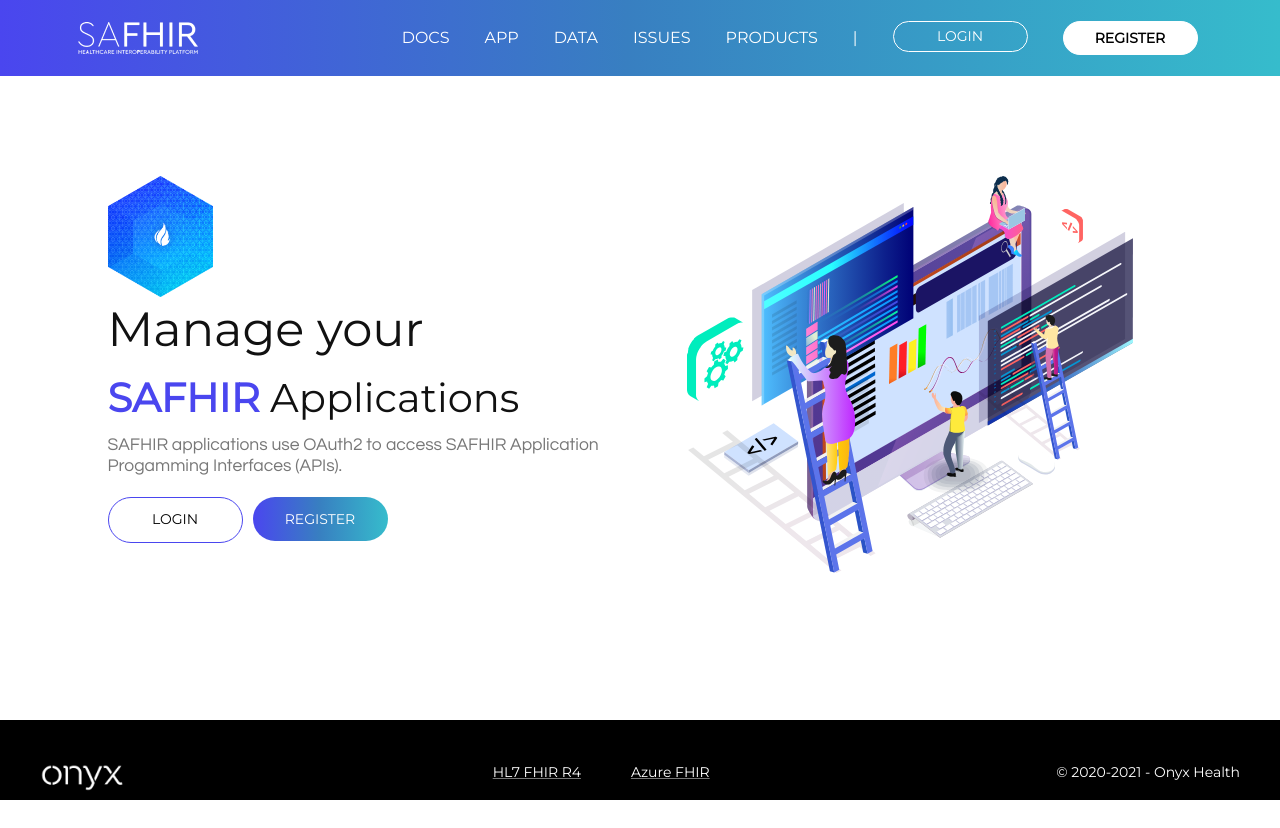
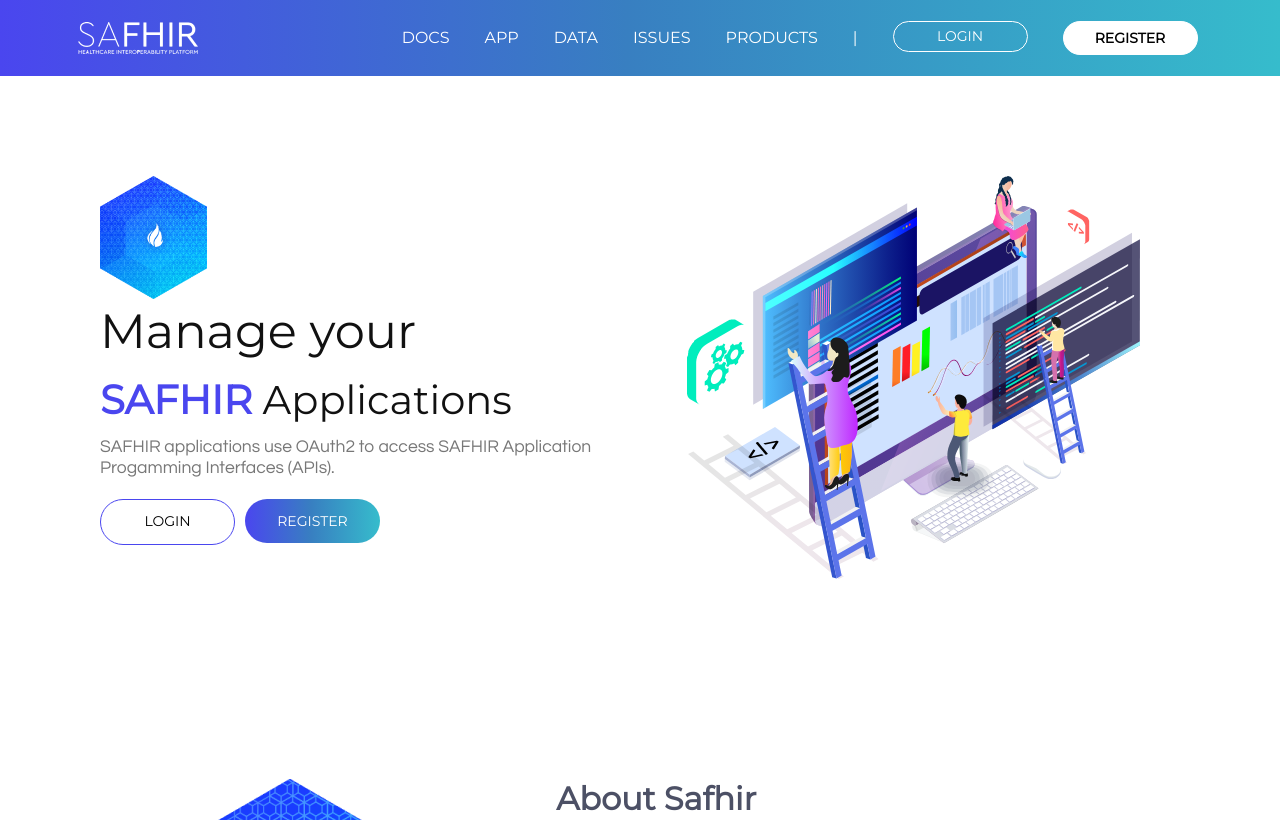
Before and after one commit to amaben2020/safhir-dev-portal, a React (Create React App) app: page / in a window 1280 px wide. Built offline with nearby package versions, Linux system fonts and the light colour scheme.

Commit message:
Making the footer scrollable instead of absolute

```diff
--- a/src/App.tsx
+++ b/src/App.tsx
@@ -3,14 +3,13 @@
 import "react-toastify/dist/ReactToastify.css";
 import LandingPage from "./components/LandingPage";
 import Footer from "./components/Footer";
+import { useState, useEffect } from "react";
 
 function App() {
   return (
     <>
       <NavigationBar />
-
       <LandingPage />
-      <Footer />
     </>
   );
 }
--- a/src/Sass/components/footer.scss
+++ b/src/Sass/components/footer.scss
@@ -1,9 +1,6 @@
 footer {
   width: 100vw;
-  position: absolute;
-  bottom: 0;
   background: black;
   height: 5rem;
   padding: 4rem !important;
-  left: 0;
 }
--- a/src/Sass/pages/header.scss
+++ b/src/Sass/pages/header.scss
@@ -1,7 +1,6 @@
 .landingPage__wrapper {
   padding: 10rem;
   display: flex;
-  position: relative;
 
   &-button-area {
     margin-top: 2rem;
@@ -10,13 +9,11 @@
       background: transparent;
       color: linear-gradient(90deg, #4a46ef 0%, #387fc1 48.96%, #36bccc 100%);
       border: 0.5px solid #4a46ef;
-
       border-radius: 10000px;
       font-family: "Montserrat";
       font-style: normal;
       font-weight: normal;
       font-size: 14px;
-
       text-transform: uppercase;
       font-weight: 500;
       width: 135px;
@@ -145,7 +142,8 @@
 
 .overflow {
   overflow-y: scroll !important;
-  height: 90vh;
+  height: 93vh;
+
   &::-webkit-scrollbar {
     width: 0 !important;
     background: transparent !important; /* Optional: just make scrollbar invisible */
@@ -216,7 +214,6 @@
     line-height: 24px;
     letter-spacing: 0em;
     text-align: left;
-    // text-decoration: underline;
   }
 }
 
--- a/src/components/Footer.tsx
+++ b/src/components/Footer.tsx
@@ -4,7 +4,20 @@
 const Footer = () => {
   return (
     <div className="footer">
-      <img src={logoWhite} alt="" />
+      <footer>
+        <div className="footer-wrapper">
+          <div className="footer-section">
+            <img src={logoWhite} alt="" className="footer-section-logo" />
+          </div>
+          <div className="footer-wrapper-1">
+            <p className="footer-section-text space">HL7 FHIR R4</p>
+            <p className="footer-section-text">Azure FHIR</p>
+          </div>
+          <div className="footer-wrapper-2">
+            <p className="footer-section-text">© 2020-2021 - Onyx Health</p>
+          </div>
+        </div>
+      </footer>
     </div>
   );
 };
--- a/src/components/LandingPage.tsx
+++ b/src/components/LandingPage.tsx
@@ -5,7 +5,8 @@
 import logoWhite from "./../images/onyx.png";
 const LandingPage = () => {
   return (
-    <Container fluid className="overflow">
+    <>
+      <div className="overflow">
         <div className="landingPage__wrapper">
           <Row>
             <Col lg={6} md={6}>
@@ -75,11 +76,12 @@
                 {" "}
                 SAFHIR applications typically function on bealf on insurance
                 companies (i.e. Payers), such as Blue Cross Blue Shield of XYZ.
-              SAFHIR applications frequently acces Protected Health Information
-              (PHI) Since these application access sensitive health information,
-              on behalf of members, additional precautions are taken when
-              vetting individual developers, companies, and applications. An
-              application is approved before production access is granted.
+                SAFHIR applications frequently acces Protected Health
+                Information (PHI) Since these application access sensitive
+                health information, on behalf of members, additional precautions
+                are taken when vetting individual developers, companies, and
+                applications. An application is approved before production
+                access is granted.
               </h3>
 
               <h2 className="landingPage__wrapper-section2-textArea-h2">
@@ -90,9 +92,9 @@
                 {" "}
                 The SAFHIR Developer Portal manages developer registration,
                 application registration, application approval, and obtaining
-              credentials necessary for your application to work in production.
-              The client_id and client_secret credentials are issued on a per
-              organization (i.e. Payor) basis.{" "}
+                credentials necessary for your application to work in
+                production. The client_id and client_secret credentials are
+                issued on a per organization (i.e. Payor) basis.{" "}
               </h3>
 
               <h2 className="landingPage__wrapper-section2-textArea-h2">
@@ -101,29 +103,18 @@
 
               <h3 className="landingPage__wrapper-section2-textArea-h3">
                 If you work on behalf of an data provider (e.g. payer. insurance
-              company, HIE, and require access), contact us by phone or email so
-              we can assist with account setup or recovery. In many cases, we
-              will need to verify your identity and your affiliation with the
-              data_provider.
+                company, HIE, and require access), contact us by phone or email
+                so we can assist with account setup or recovery. In many cases,
+                we will need to verify your identity and your affiliation with
+                the data_provider.
               </h3>
             </div>
           </Col>
         </Row>
-      <footer>
-        <div className="footer-wrapper">
-          <div className="footer-section">
-            <img src={logoWhite} alt="" className="footer-section-logo" />
+
+        <Footer />
       </div>
-          <div className="footer-wrapper-1">
-            <p className="footer-section-text space">HL7 FHIR R4</p>
-            <p className="footer-section-text">Azure FHIR</p>
-          </div>
-          <div className="footer-wrapper-2">
-            <p className="footer-section-text">© 2020-2021 - Onyx Health</p>
-          </div>
-        </div>
-      </footer>
-    </Container>
+    </>
   );
 };
 
--- a/src/index.tsx
+++ b/src/index.tsx
@@ -4,6 +4,7 @@
 import App from "./App";
 import reportWebVitals from "./reportWebVitals";
 import "./Sass/main.scss";
+
 ReactDOM.render(
   <React.StrictMode>
     <App />
```
Lines whose indentation alone changed are shown as unchanged.
